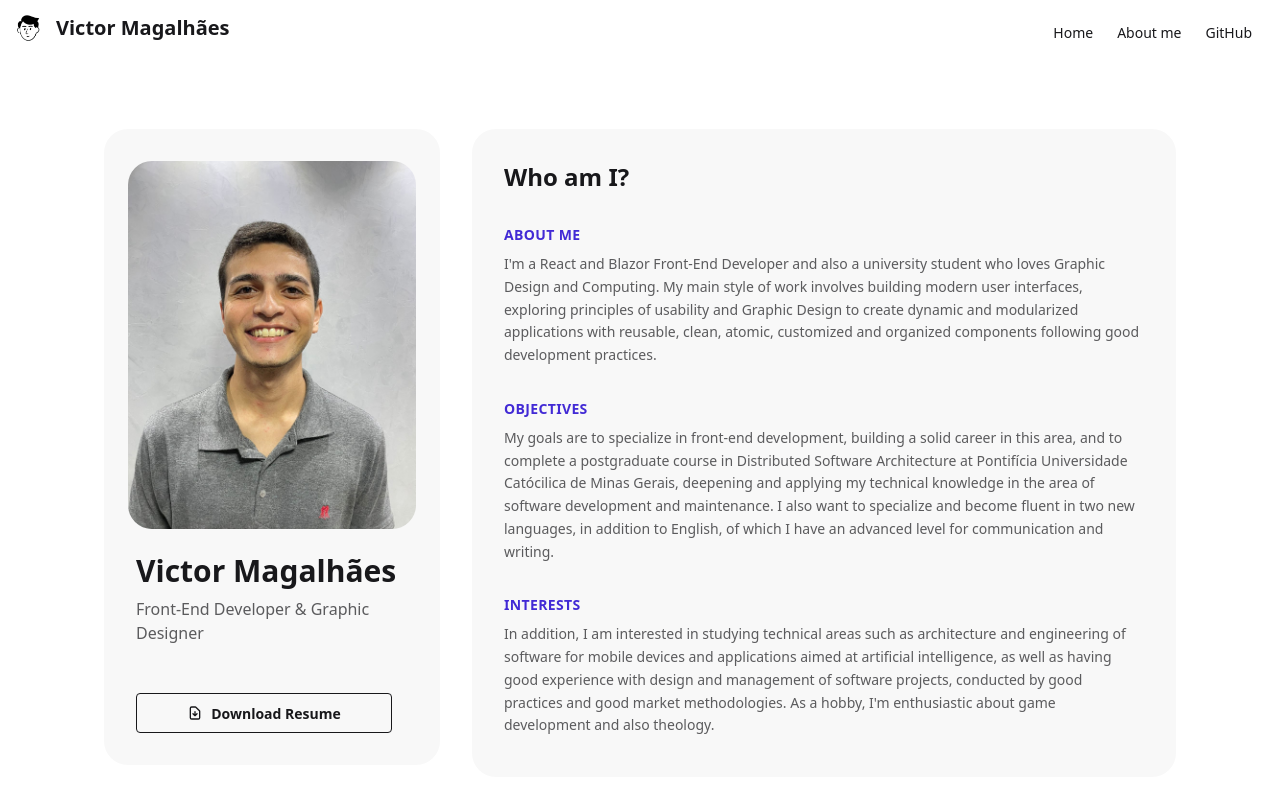
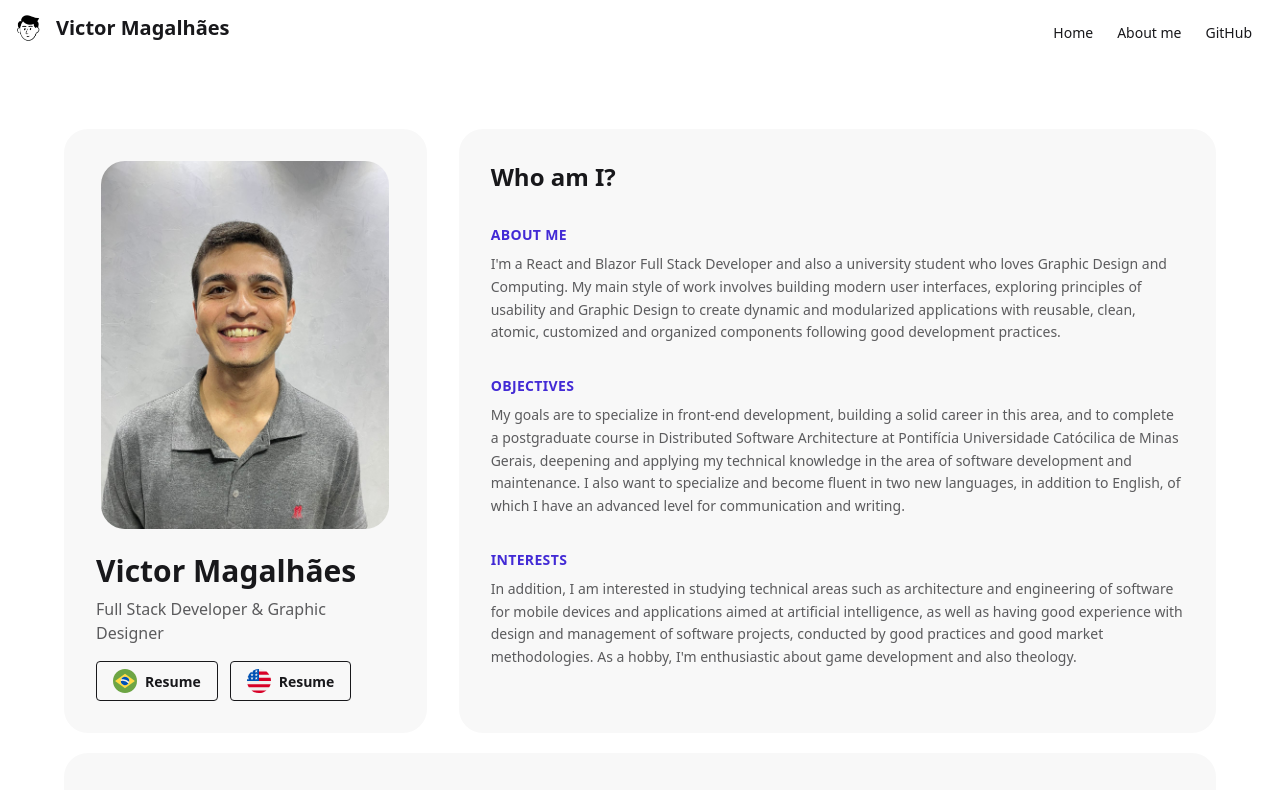
Before and after one commit to viquitorms/portfolio, a React (Vite) app: page /aboutme in a window 1280 px wide. Shown: the top 790 px of the page. Built offline with nearby package versions, Linux system fonts and the light colour scheme.

Commit message:
fixing about me page

```diff
--- a/src/blocks/main/MainBlock.tsx
+++ b/src/blocks/main/MainBlock.tsx
@@ -11,7 +11,7 @@ export default function MainBlock() {
                         <div>
                             <div className="flex flex-col gap-2">
                                 <h1 className="text-6xl font-bold">Victor Magalhães</h1>
-                                <h1 className="text-2xl font-bold text-gray-400">Front-End Developer & Graphic Designer</h1>
+                                <h1 className="text-2xl font-bold text-gray-400">Full Stack Developer & Graphic Designer</h1>
                             </div>
                         </div>
                     </div>
--- a/src/components/organisms/Footer.tsx
+++ b/src/components/organisms/Footer.tsx
@@ -1,4 +1,4 @@
-import { FaLinkedin } from "react-icons/fa";
+import { FaLinkedin, FaStackOverflow } from "react-icons/fa";
 import { FaSquareInstagram } from "react-icons/fa6";
 import { FaBehanceSquare } from "react-icons/fa";
 import { FaPinterestSquare } from "react-icons/fa";
@@ -20,9 +20,8 @@ export default function Footer() {
                     </div>
                     <div className="flex gap-2">
                         <a href="https://www.linkedin.com/in/victormagalhaesdesouza/" target="_blank"><FaLinkedin size={25} /></a>
-                        <a href="https://www.instagram.com/fromsilencetotheheart/" target="_blank"><FaSquareInstagram size={25} /></a>
                         <a href="https://www.behance.net/victormsouza" target="_blank"><FaBehanceSquare size={25} /></a>
-                        <a href="https://br.pinterest.com/vicmagalhaes20/" target="_blank"><FaPinterestSquare size={25} /></a>
+                        <a href="https://stackoverflow.com/users/19771727/victorsouza" target="_blank"><FaStackOverflow size={25} /></a>
                     </div>
                 </div>
             </nav>
--- a/src/components/organisms/Header.tsx
+++ b/src/components/organisms/Header.tsx
@@ -61,8 +61,8 @@ function RenderLinksOnDrawer() {
 
 function MapLinks() {
     return (
-        Pages.map((page) => {
-            return <li><a href={page.href} target={page.target}>{page.name}</a></li>
+        Pages.map((page, key) => {
+            return <li><a key={key} href={page.href} target={page.target}>{page.name}</a></li>
         })
     )
 }
--- a/src/components/pages/AboutMe.tsx
+++ b/src/components/pages/AboutMe.tsx
@@ -25,28 +25,65 @@ interface AboutMe {
 // components/ProfileCard.jsx
 const ProfileCard = ({ name, title, avatar }: ProfileData) => {
 
-    const OnClickDownloadResume = () => {
-        window.location.href = `${window.location.origin}/src/assets/docs/curriculo-victor-magalhaes.pdf`
+	function OnClickDownloadResume(path: string) {
+		const url = `${window.location.origin}/src/assets/docs/${path}`
+		window.open(url, '_blank');
 	}
 
 	return (
 		<div className="bg-base-200 rounded-3xl p-8 flex flex-col items-center text-center">
 			<div className="avatar mb-6">
-                <div className="w-72 h-92 rounded-3xl">
+				<div className="w-52 h-72 lg:w-72 lg:h-92 rounded-3xl">
 					<img src={avatar} alt={name} className="object-cover" />
 				</div>
 			</div>
 
-            <div className="flex flex-col items-start">
-                <h1 className="text-3xl font-bold text-base-content mb-2">{name}</h1>
+			<div className="flex flex-col">
+				<h1 className="text-3xl font-bold text-base-content mb-2 text-left">{name}</h1>
 				<p className="text-base-content/70 text-md mb-4 text-left">{title}</p>
 
-                <button className="btn btn-outline btn-wide mt-8 gap-2" onClick={OnClickDownloadResume}>
-                    <svg className="w-4 h-4" fill="none" stroke="currentColor" viewBox="0 0 24 24">
-                        <path strokeLinecap="round" strokeLinejoin="round" strokeWidth={2} d="M12 10v6m0 0l-3-3m3 3l3-3m2 8H7a2 2 0 01-2-2V5a2 2 0 012-2h5.586a1 1 0 01.707.293l5.414 5.414a1 1 0 01.293.707V19a2 2 0 01-2 2z" />
+				<div className="flex flex-row gap-3">
+					<button className="btn btn-outline gap-2" onClick={() => OnClickDownloadResume("curriculo-victor-magalhaes.pdf")}>
+						<svg width={24} height={24} fill="none" viewBox="0 0 24 24">
+							<g clipPath="url(#BR_svg__a)">
+								<path d="M12 24c6.627 0 12-5.373 12-12S18.627 0 12 0 0 5.373 0 12s5.373 12 12 12Z" fill="#6DA544" />
+								<path d="M12 4.696 21.913 12 12 19.305 2.087 12 12 4.696Z" fill="#FFDA44" />
+								<path d="M12 16.174a4.174 4.174 0 1 0 0-8.348 4.174 4.174 0 0 0 0 8.348Z" fill="#F0F0F0" />
+								<path
+									d="M9.913 11.74a7.02 7.02 0 0 0-2.086.315 4.173 4.173 0 0 0 7.59 2.34 7.034 7.034 0 0 0-5.504-2.655Zm6.183 1.06a4.174 4.174 0 0 0-7.932-2.447 8.607 8.607 0 0 1 7.932 2.447Z"
+									fill="#0052B4"
+								/>
+							</g>
+							<defs>
+								<clipPath id="BR_svg__a">
+									<path fill="#fff" d="M0 0h24v24H0z" />
+								</clipPath>
+							</defs>
 						</svg>
-                    Download Resume
+						Resume
 					</button>
+					<button className="btn btn-outline gap-2" onClick={() => OnClickDownloadResume("resume-victor-magalhaes.pdf")}>
+						<svg width={24} height={24} fill="none" viewBox="0 0 24 24">
+							<g clipPath="url(#US_svg__a)">
+								<path d="M12 24c6.627 0 12-5.373 12-12S18.627 0 12 0 0 5.373 0 12s5.373 12 12 12Z" fill="#F0F0F0" />
+								<path
+									d="M11.477 12H24a12.01 12.01 0 0 0-.413-3.13H11.478V12Zm0-6.262h10.761a12.064 12.064 0 0 0-2.769-3.13h-7.992v3.13ZM12 24c2.824 0 5.42-.976 7.47-2.609H4.53A11.948 11.948 0 0 0 12 24ZM1.761 18.26h20.477a11.93 11.93 0 0 0 1.348-3.13H.413c.3 1.116.758 2.167 1.348 3.13Z"
+									fill="#D80027"
+								/>
+								<path
+									d="M5.559 1.874h1.093l-1.017.739.389 1.196-1.018-.74-1.017.74.336-1.033c-.896.746-1.68 1.62-2.328 2.594h.35l-.647.47c-.1.168-.197.34-.29.513l.31.951-.578-.419C1 7.19.868 7.5.75 7.817l.34 1.048h1.258l-1.017.74.388 1.195-1.017-.739-.61.443C.033 10.994 0 11.494 0 12h12V0C9.63 0 7.42.688 5.559 1.874Zm.465 8.926-1.018-.739-1.017.739.389-1.196-1.017-.739h1.257l.388-1.195.389 1.195h1.257l-1.017.74.389 1.195Zm-.389-4.691.389 1.195-1.018-.739-1.017.74.389-1.196-1.017-.74h1.257l.388-1.195.389 1.196h1.257l-1.017.739Zm4.693 4.691-1.017-.739-1.017.739.388-1.196-1.017-.739h1.257l.389-1.195.388 1.195h1.258l-1.018.74.389 1.195Zm-.389-4.691.389 1.195-1.017-.739-1.017.74.388-1.196-1.017-.74h1.257l.389-1.195.388 1.196h1.258l-1.018.739Zm0-3.496.389 1.196-1.017-.74-1.017.74.388-1.196-1.017-.739h1.257L9.311.678l.388 1.196h1.258l-1.018.739Z"
+									fill="#0052B4"
+								/>
+							</g>
+							<defs>
+								<clipPath id="US_svg__a">
+									<path fill="#fff" d="M0 0h24v24H0z" />
+								</clipPath>
+							</defs>
+						</svg>
+						Resume
+					</button>
+				</div>
 			</div>
 		</div>
 	);
@@ -94,7 +131,7 @@ const ExperienceCard = ({ company, role, description, period }: Experience) => {
 const Resume = () => {
 	const profileData = {
 		name: "Victor Magalhães",
-        title: "Front-End Developer & Graphic Designer",
+		title: "Full Stack Developer & Graphic Designer",
 		avatar: "src/assets/images/personal/foto-victor.jpg",
 		contact: {
 			email: "victormsouza@protonmail.com",
@@ -104,7 +141,7 @@ const Resume = () => {
 	const aboutMe = [
 		{
 			title: "About me",
-            description: "I'm a React and Blazor Front-End Developer and also a university student who loves Graphic Design and Computing. My main style of work involves building modern user interfaces, exploring principles of usability and Graphic Design to create dynamic and modularized applications with reusable, clean, atomic, customized and organized components following good development practices."
+			description: "I'm a React and Blazor Full Stack Developer and also a university student who loves Graphic Design and Computing. My main style of work involves building modern user interfaces, exploring principles of usability and Graphic Design to create dynamic and modularized applications with reusable, clean, atomic, customized and organized components following good development practices."
 		},
 		{
 			title: "Objectives",
--- a/src/components/templates/MainLayout.tsx
+++ b/src/components/templates/MainLayout.tsx
@@ -1,4 +1,4 @@
-import { Outlet } from "react-router"; // <-- Import Outlet
+import { Outlet } from "react-router";
 import DrawerSide from "../organisms/DrawerSide.tsx";
 import Header from "../organisms/Header.tsx";
 import Footer from "../organisms/Footer.tsx";
@@ -10,7 +10,7 @@ export default function MainLayout() {
             <div className="drawer-content flex flex-col items-center ">
                 <Header />
                 <main>
-                    <div className="flex flex-col gap-20 px-10">
+                    <div className="flex flex-col gap-20">
                         <Outlet />
                     </div>
                 </main>
--- a/src/css/output.css
+++ b/src/css/output.css
@@ -38,6 +38,8 @@
     --radius-2xl: 1rem;
     --radius-3xl: 1.5rem;
     --radius-4xl: 2rem;
+    --ease-out: cubic-bezier(0, 0, 0.2, 1);
+    --ease-in-out: cubic-bezier(0.4, 0, 0.2, 1);
     --animate-spin: spin var(--default-animation-duration, 1s) var(--default-animation-timing-function, linear) var(--default-animation-delay, 0s) infinite;
     --default-transition-duration: 150ms;
     --default-transition-timing-function: cubic-bezier(0.4, 0, 0.2, 1);
@@ -920,9 +922,6 @@
       }
     }
   }
-  .mt-8 {
-    margin-top: calc(var(--spacing) * 8);
-  }
   .footer-title {
     margin-bottom: calc(0.25rem * 2);
     text-transform: uppercase;
@@ -1027,14 +1026,11 @@
     width: calc(var(--spacing) * 3);
     height: calc(var(--spacing) * 3);
   }
-  .h-4 {
-    height: calc(var(--spacing) * 4);
-  }
   .h-51 {
     height: calc(var(--spacing) * 51);
   }
-  .h-92 {
-    height: calc(var(--spacing) * 92);
+  .h-72 {
+    height: calc(var(--spacing) * 72);
   }
   .h-full {
     height: 100%;
@@ -1048,18 +1044,11 @@
   .min-h-screen {
     min-height: 100vh;
   }
-  .btn-wide {
-    width: 100%;
-    max-width: calc(0.25rem * 64);
-  }
-  .w-4 {
-    width: calc(var(--spacing) * 4);
-  }
   .w-8 {
     width: calc(var(--spacing) * 8);
   }
-  .w-72 {
-    width: calc(var(--spacing) * 72);
+  .w-52 {
+    width: calc(var(--spacing) * 52);
   }
   .w-80 {
     width: calc(var(--spacing) * 80);
@@ -1216,9 +1205,6 @@
   }
   .p-10 {
     padding: calc(var(--spacing) * 10);
-  }
-  .px-10 {
-    padding-inline: calc(var(--spacing) * 10);
   }
   .py-5 {
     padding-block: calc(var(--spacing) * 5);
@@ -1486,6 +1472,16 @@
   .lg\:col-span-8 {
     @media (width >= 64rem) {
       grid-column: span 8 / span 8;
+    }
+  }
+  .lg\:h-92 {
+    @media (width >= 64rem) {
+      height: calc(var(--spacing) * 92);
+    }
+  }
+  .lg\:w-72 {
+    @media (width >= 64rem) {
+      width: calc(var(--spacing) * 72);
     }
   }
   .lg\:grid-cols-12 {
```
Also changed, not shown: 2 other files (tests, documents, lock files or other folders). Lines whose indentation alone changed are shown as unchanged.
